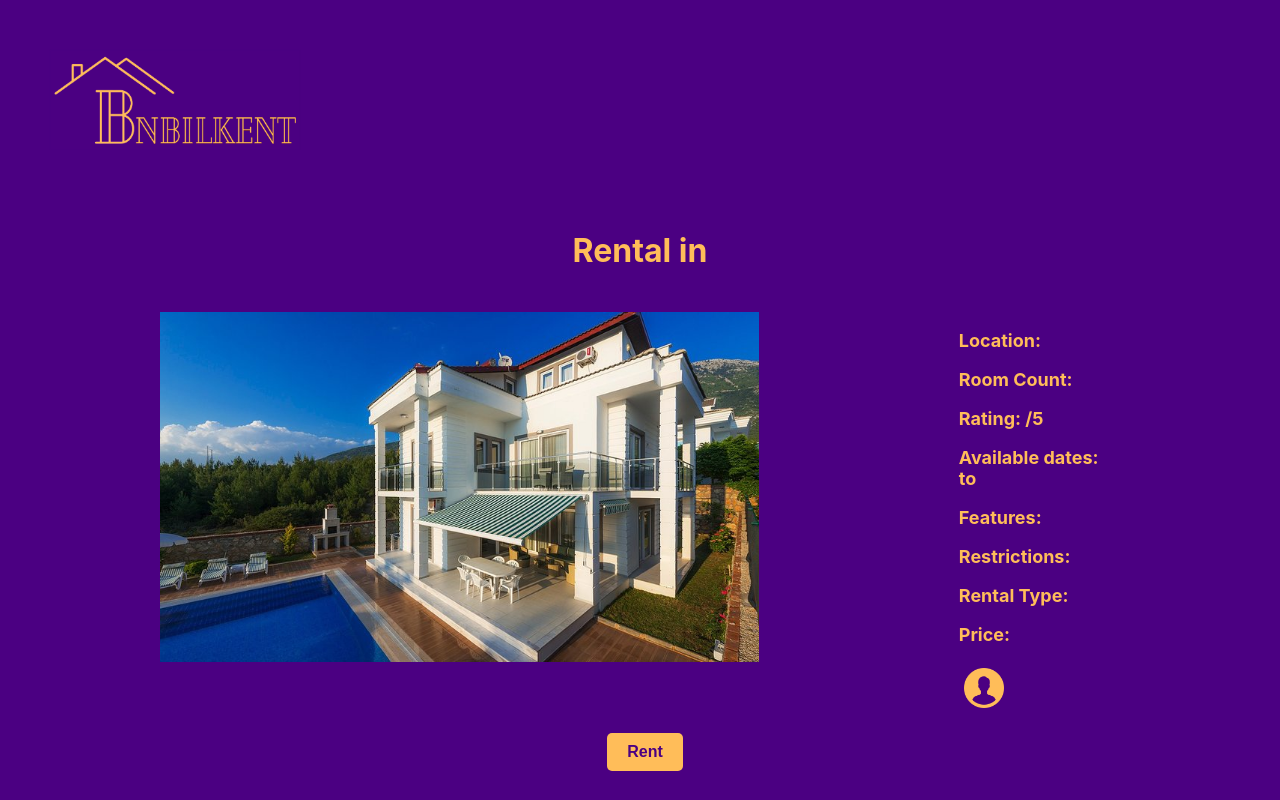
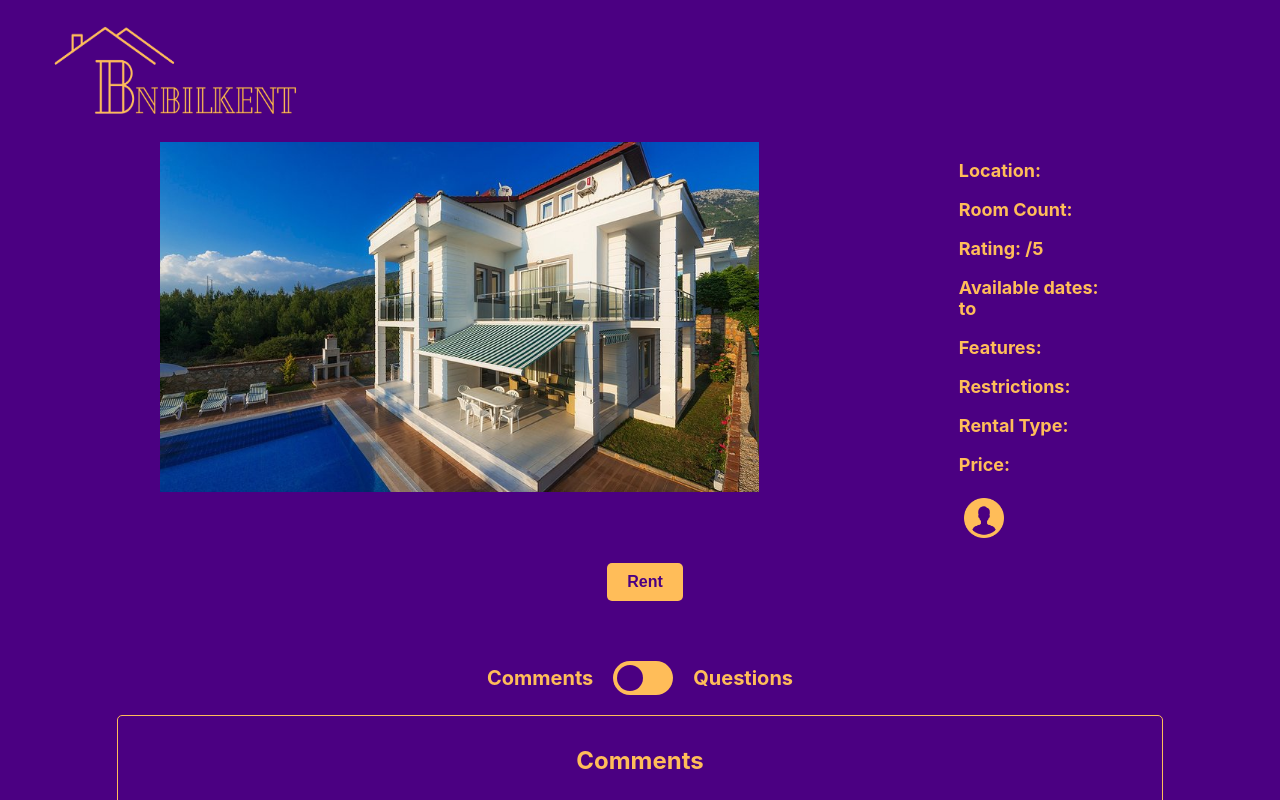
Before and after one commit to mfkucuk/CS-353, a React (Create React App) app in the folder project/frontend/: page /traveler-rental in a window 1280 px wide. Built offline with nearby package versions, Linux system fonts and the light colour scheme.

Commit message:
top bar added

```diff
--- a/project/frontend/src/Pages/HomeOwner/HomeOwnerReview.js
+++ b/project/frontend/src/Pages/HomeOwner/HomeOwnerReview.js
@@ -349,10 +349,10 @@ const HomeOwnerReview = () => {
             overflowY: 'auto',
         }}
         >
-                <div style={{width: '100%', height: '170px', backgroundColor: '#4b0082' }}>
-            <div style={{ position: 'absolute', top: 0, left: 0 }}>
-                <img src="/bilkent_logo.png" alt="Logo" style={{ margin: 50, width: 250, height: 100 }} />
-            </div>
+        <div style={{width: '100%', height: '120px', backgroundColor: '#4b0082', position: 'absolute', top: 0 }}>
+          <div style={{ position: 'absolute', top: 0, left: 0 }}>
+            <img src="/bilkent_logo.png" alt="Logo" style={{ margin: 50, width: 250, height: 100 }} />
+          </div>
         </div>
         <h1 style={{ color: '#FFBD59' }}>Rental in {rentalData.location}</h1>
         <div style={{ display: 'flex', justifyContent: 'space-between', width: '80%', marginTop: 20 }}>
--- a/project/frontend/src/Pages/Traveler/TravelerRental.js
+++ b/project/frontend/src/Pages/Traveler/TravelerRental.js
@@ -325,9 +325,9 @@ const TravelerRental = () => {
 
   return (
       <div style={{ backgroundColor: '#4b0082', height: '100vh', overflowY: 'auto' }}>
-        <div style={{ width: '100%', height: '170px', backgroundColor: '#4b0082' }}>
+        <div style={{ width: '100%', height: '120px', backgroundColor: '#4b0082', position: 'absolute', top: 0 }}>
           <div style={{ position: 'absolute', top: 0, left: 0 }}>
-            <img src="/bilkent_logo.png" alt="Logo" style={{ margin: 50, width: 250, height: 100 }} />
+            <img src="/bilkent_logo.png" alt="Logo" style={{ marginLeft: 50, marginTop: 20, width: 250, height: 100 }} />
           </div>
         </div>
         <div
```
